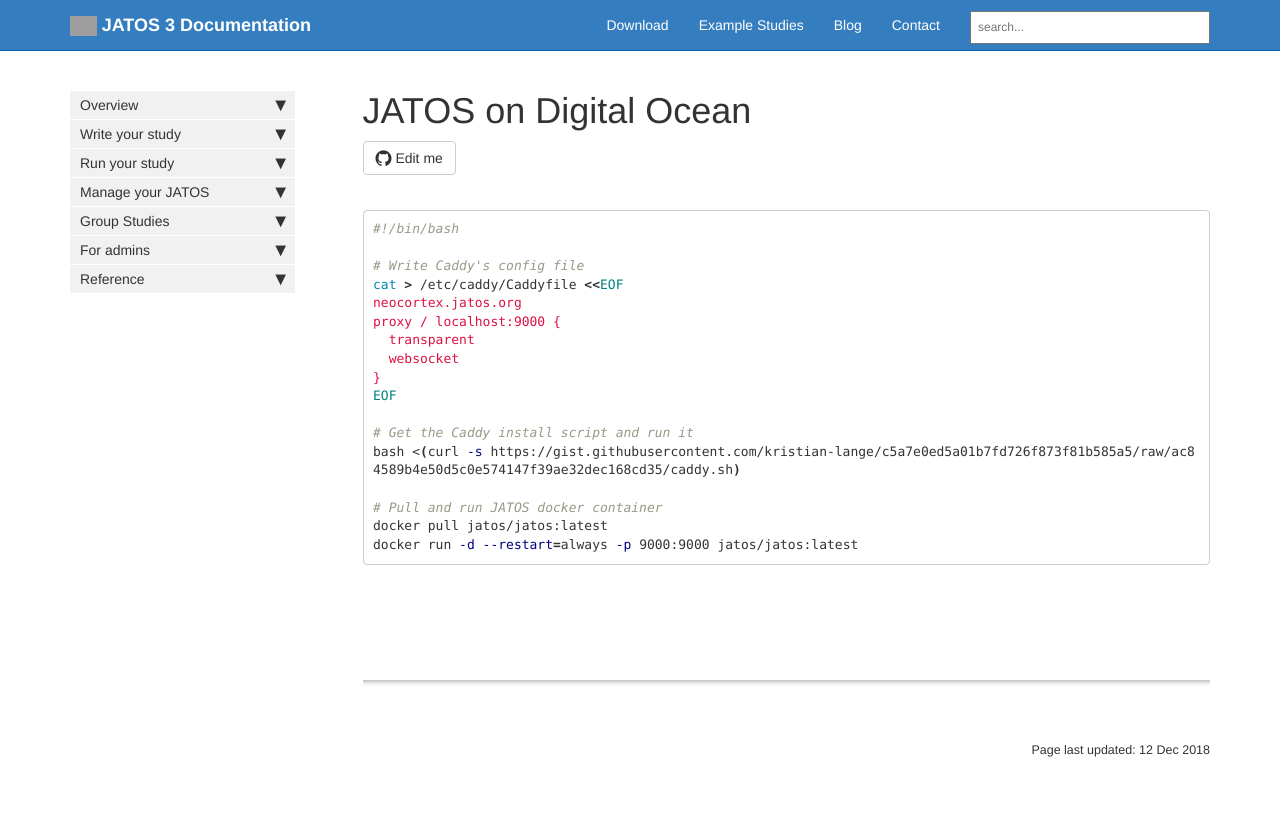
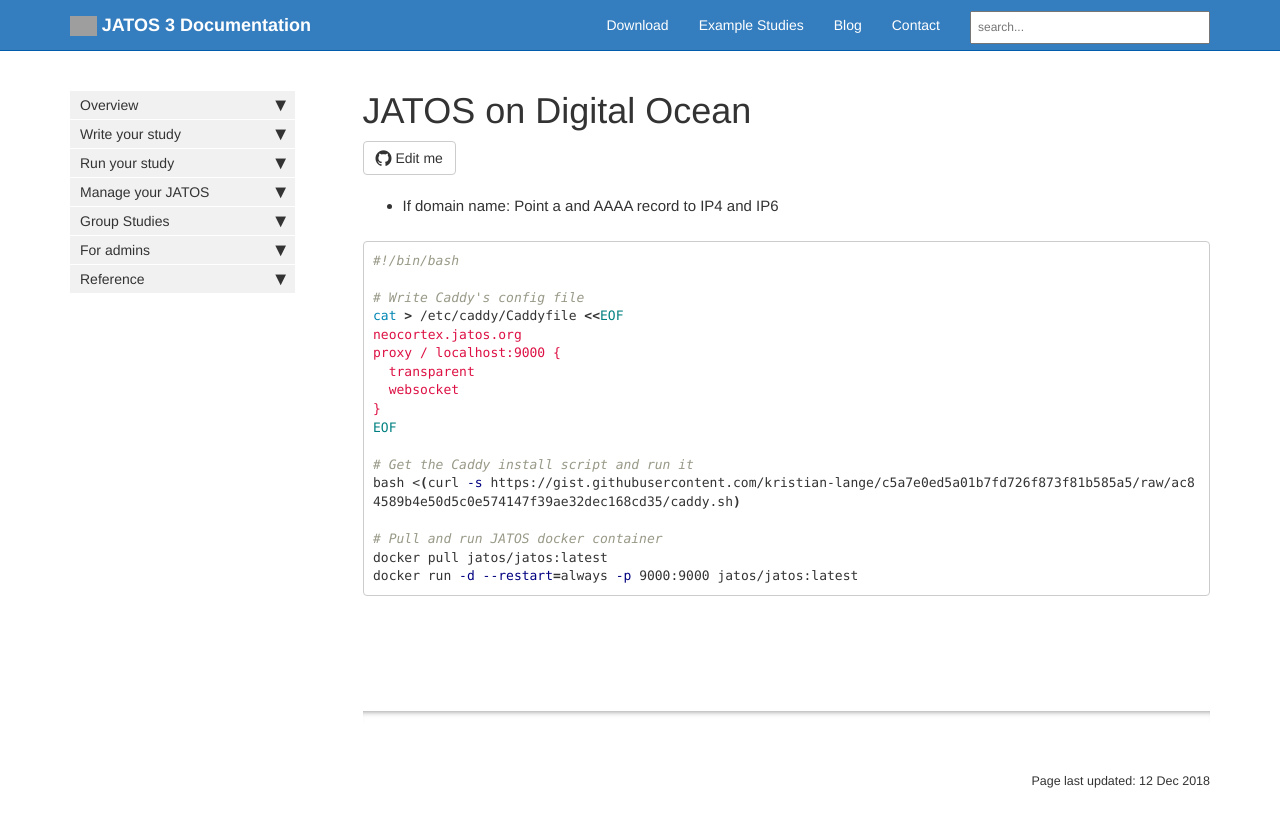
Before and after one commit to kristian-lange-tw/JATOS_docs_v3, a Jekyll site: the page built from pages/JATOS-on-Digital-Ocean.md, in a window 1280 px wide. Shown: the top 827 px of the page. Built offline with Jekyll 4.4.1, drawn with Linux system fonts in a browser that asks for light colours; nearby versions of some CDN libraries; comment, search, counter and statistics services are not loaded; grey boxes are pictures that could not be loaded.

Commit message:
Update JATOS-on-Digital-Ocean.md

````diff
--- a/pages/JATOS-on-Digital-Ocean.md
+++ b/pages/JATOS-on-Digital-Ocean.md
@@ -9,6 +9,8 @@
 toc: true
 last_updated: 12 Dec 2018
 ---
+
+* If domain name: Point a and AAAA record to IP4 and IP6
 
 ```shell
 #!/bin/bash
````
